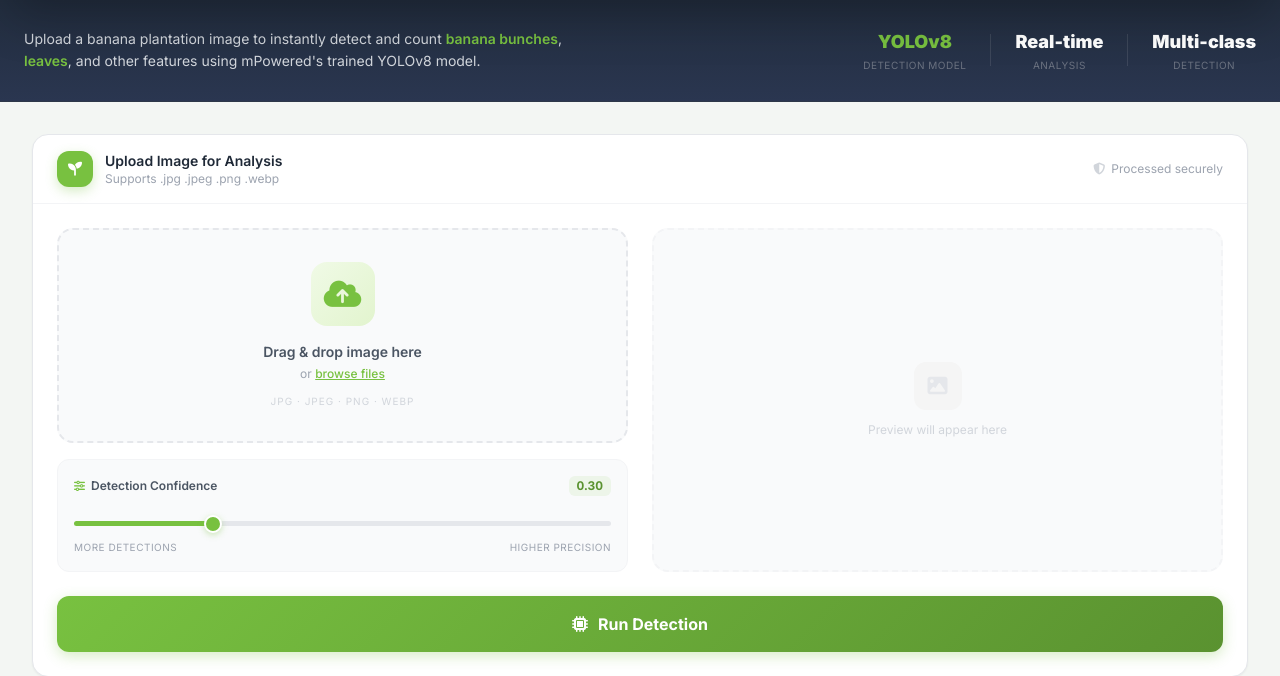
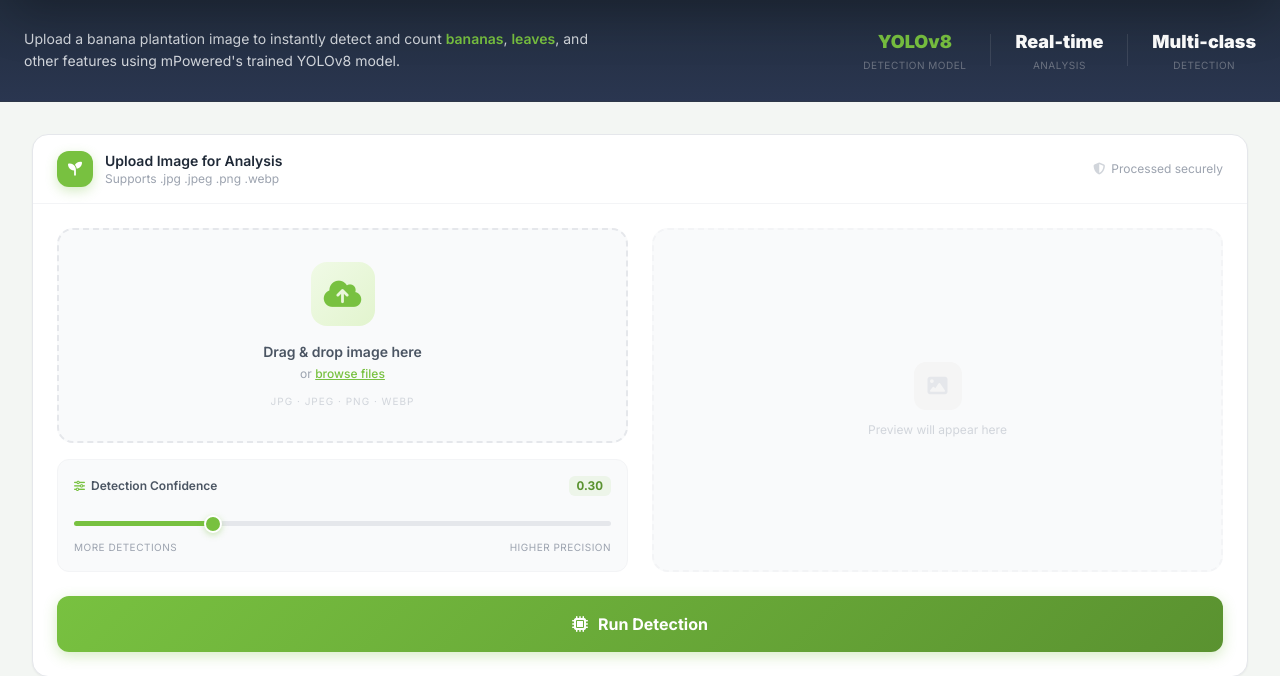
Before and after one commit to siddharth-gajjar-522691/banana_tree_detection, a FastAPI app: page / in a window 1280 px wide. Shown: the part 136-812 px from the top of the page. Run offline with FastAPI, Linux system fonts and the light colour scheme; grey boxes labelled with a size stand in for pictures from a placeholder-image service; data that the repository does not hold is empty; some libraries are stand-ins or nearby versions.

Commit message:
removed unnecessary files and improve index.html renaming objects

```diff
--- a/main.py
+++ b/main.py
@@ -59,7 +59,7 @@ async def lifespan(app: FastAPI):
 app = FastAPI(
     title="Banana Tree Detection API",
     description=(
-        "AI-powered detection and counting of bananas and leaves using YOLOv8. "
+        "AI-powered detection and counting of bananas and leaves using Advance detection Technology. "
         "Upload an image and receive annotated results with per-class counts."
     ),
     version="2.0.0",
--- a/templates/index.html
+++ b/templates/index.html
@@ -167,7 +167,7 @@
     <div>
       <p class="text-gray-300 text-sm leading-relaxed max-w-xl">
         Upload a banana plantation image to instantly detect and count
-        <span style="color:var(--mp-green)" class="font-semibold">banana bunches</span>,
+        <span style="color:var(--mp-green)" class="font-semibold">bananas</span>,
         <span style="color:var(--mp-green)" class="font-semibold">leaves</span>, and other features
         using mPowered's trained YOLOv8 model.
       </p>
@@ -610,9 +610,9 @@ const historyTbody     = document.getElementById("history-tbody");
 /* ── Class display name mapping ─────────────────────────── */
 // Maps raw YOLO class names → human-readable display names
 const CLASS_DISPLAY_NAMES = {
-  "bunch":       "Banana Bunch",
-  "bunches":     "Banana Bunches",
-  "leaves":      "Leaves",
+  "bunch":       "Leaf",
+  "bunches":     "Leaf",
+  "leaves":      "Leaf",
   "leaf":        "Leaf",
   "banana":      "Banana",
   "bananas":     "Bananas",
```
Also changed, not shown: .claude/settings.json, 2.jpg (deleted).
